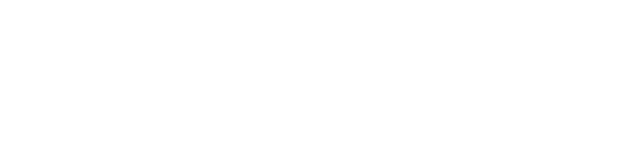
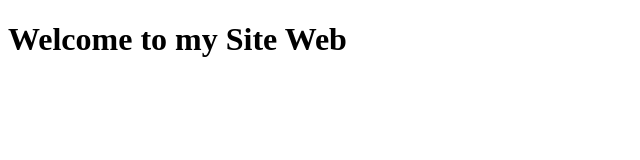
Before and after one commit to Delondre/Delondre, a plain HTML site: page index.html in a window 1280 px wide. Shown: the whole page, without its empty margins (0-640 px from the left). Drawn offline with Linux system fonts and the light colour scheme.

Commit message:
revision sur git

```diff
--- a/index.html
+++ b/index.html
@@ -3,10 +3,10 @@
 <head>
     <meta charset="UTF-8">
     <meta http-equiv="X-UA-Compatible" content="IE=edge">
-    <meta name="viewport" content="width=device-width, initial-scale=1.0">
+    <meta name="viewport" content="width=., initial-scale=1.0">
     <title>Document</title>
 </head>
 <body>
-
+    <h1>Welcome to my Site Web</h1>
 </body>
 </html>
```
